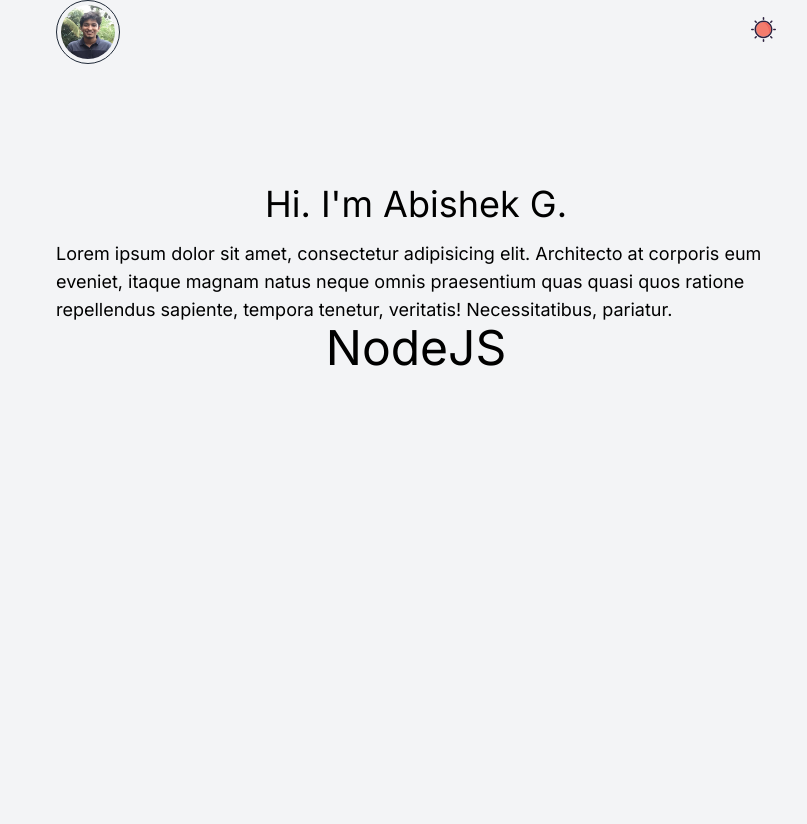
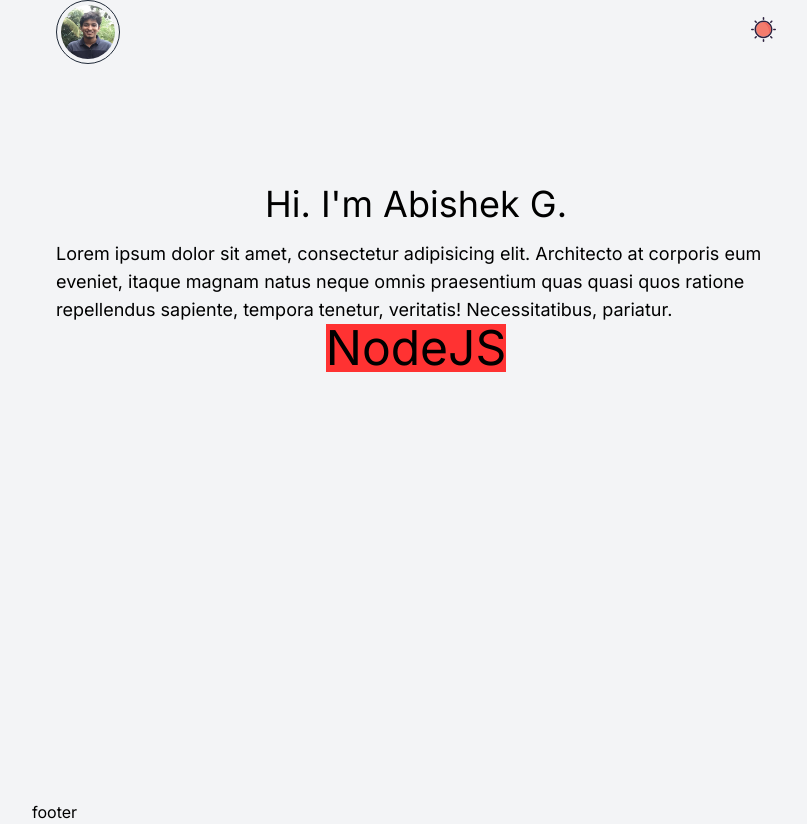
Before and after one commit to abishekg/portfolio, a Next.js app: page / in a window 1280 px wide. Shown: the whole page, without its empty margins (224-1031 px from the left). Before the commit the page ends 800 px from the top, so only its background shows below. Built offline with nearby package versions, Linux system fonts and the light colour scheme.

Commit message:
Basic footer added

```diff
--- /dev/null
+++ b/components/Footer.tsx
@@ -0,0 +1,7 @@
+import React from 'react';
+
+function Footer(props) {
+  return <footer>footer</footer>;
+}
+
+export default Footer;
--- a/components/Introduction.tsx
+++ b/components/Introduction.tsx
@@ -14,7 +14,7 @@ const Introduction = () => {
           quas quasi quos ratione repellendus sapiente, tempora tenetur,
           veritatis! Necessitatibus, pariatur.
         </div>
-        <span className="before:animate-extend text-5xl" />
+        <span className="before:animate-extend text-5xl bg-red-50" />
       </div>
     </div>
   );
--- a/pages/index.tsx
+++ b/pages/index.tsx
@@ -3,6 +3,7 @@ import React from 'react';
 import type { NextPage } from 'next';
 import Head from 'next/head';
 
+import Footer from '../components/Footer';
 import Header from '../components/Header';
 import Introduction from '../components/Introduction';
 
@@ -15,9 +16,10 @@ const Home: NextPage = () => {
         <meta name="description" content="Portfolio" />
         <link rel="icon" href={'/bee.png'} />
       </Head>
-      <div className="flex min-h-screen w-[48rem]">
+      <div className="flex min-h-screen w-[48rem] overflow-auto">
         <Introduction />
       </div>
+      <Footer />
     </>
   );
 };
```
